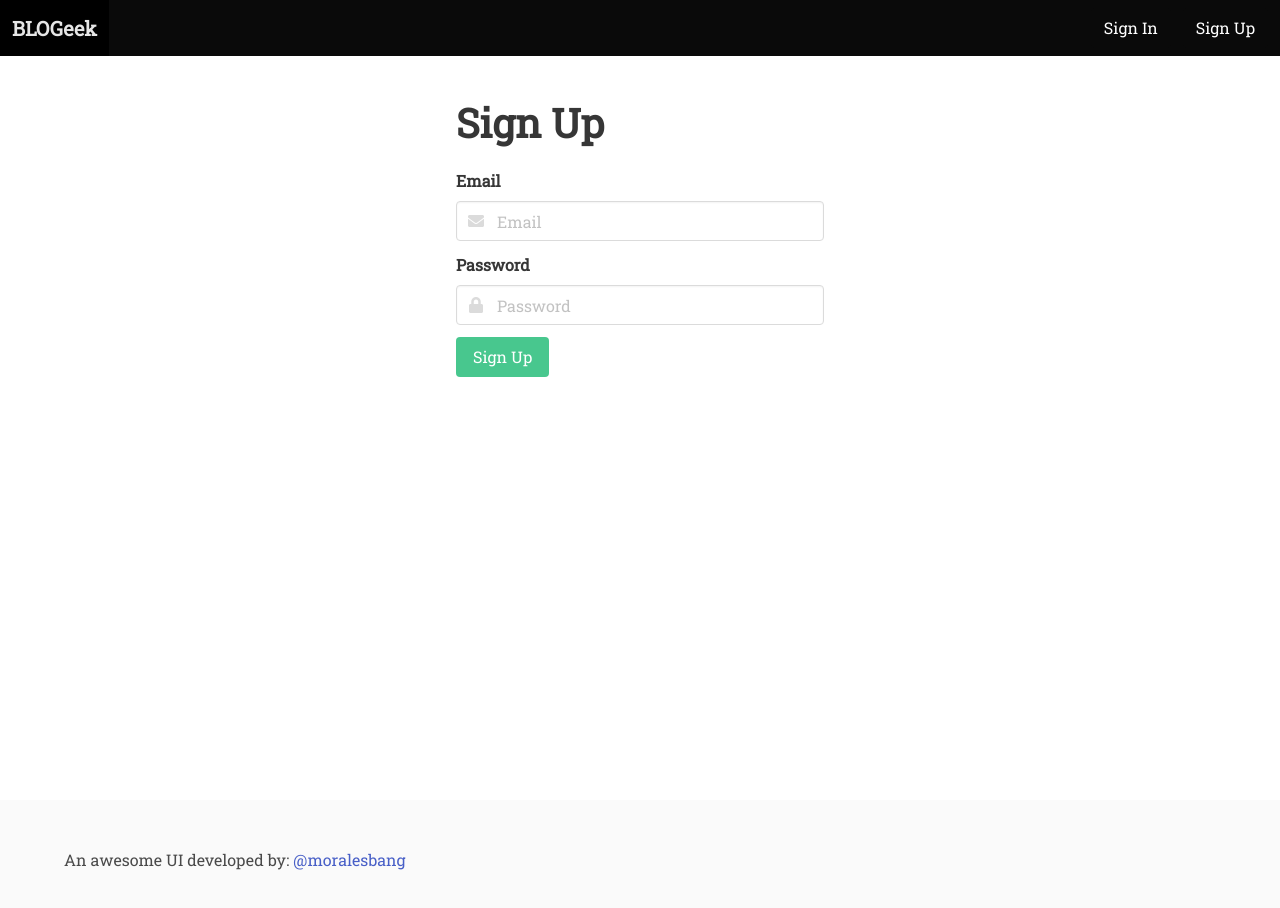
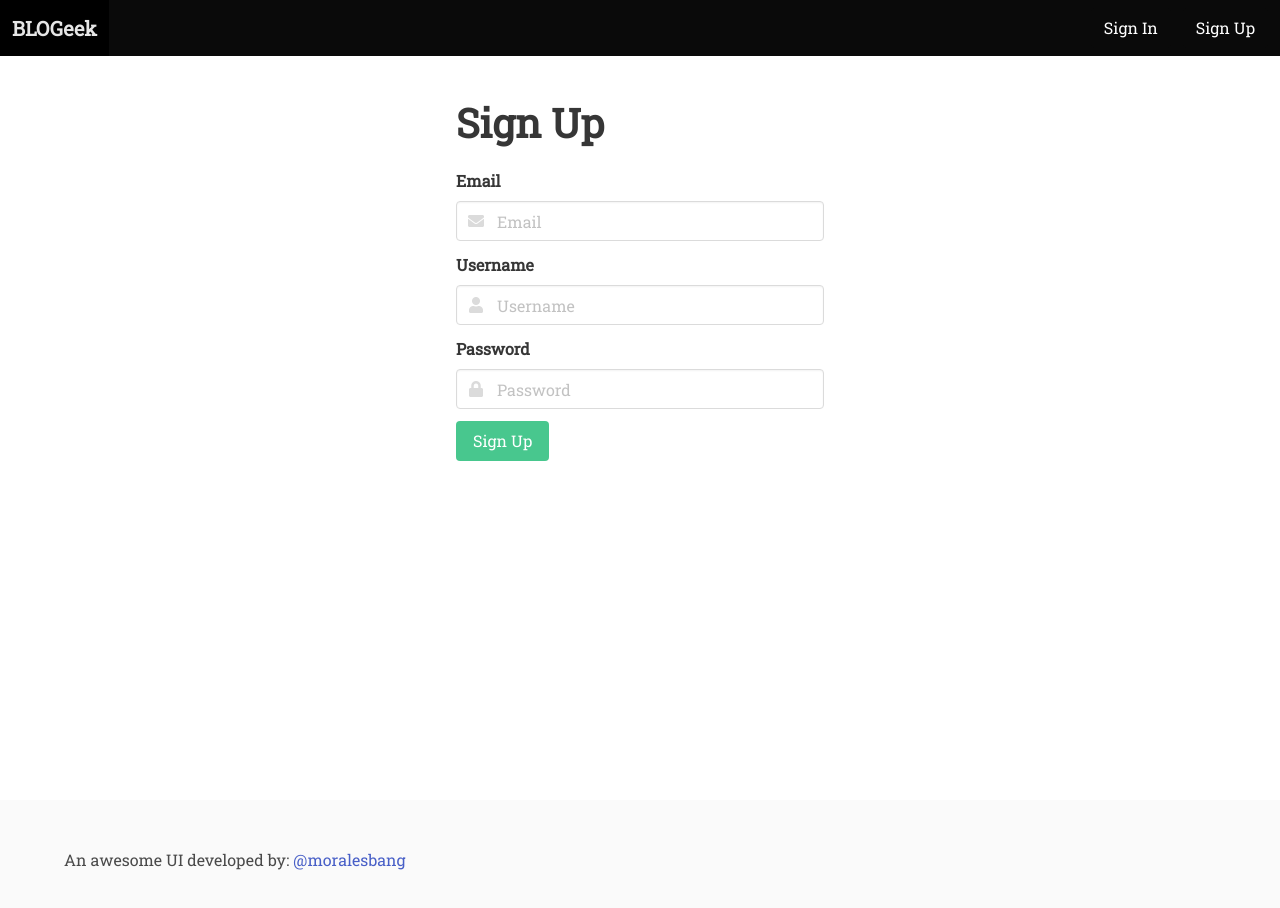
Before and after one commit to moralesbang/blogeek, a React (Create React App) app: page /users/sign_up in a window 1280 px wide. Shown: the top 908 px of the page. Built offline with nearby package versions, Linux system fonts and the light colour scheme.

Commit message:
Adds first part of API communication

```diff
--- a/src/components/posts/NewsFeed.js
+++ b/src/components/posts/NewsFeed.js
@@ -9,28 +9,20 @@ class NewsFeed extends Component {
   }
 
   componentWillMount(){
-    axios.get('https://jsonplaceholder.typicode.com/posts').then( res => {
-      const posts = res.data
-      posts.forEach( post => {
-        let data = {
-          id: post.id,
-          title: post.title,
-          content: post.body,
-          author: post.userId
-        }
-        this.setState({ posts: this.state.posts.concat([data]) })
-      })
+    axios.get('http://192.168.193.26:3200/posts').then( res => {
+      console.log(res.data)
+      this.setState({posts: res.data})
     })
   }
 
   render() {
-    // console.log( this.state.posts.length )
     return(
       <div className="column is-10">
         {
-          this.state.posts.map( post =>
-            <Post key={post.id} title={post.title} content={post.content} author={post.author}/>
-          )
+          this.state.posts.map( post => {
+            const props = { key: post._id, title: post.title, content: post.content, author: post.username };
+            return <Post {...props} />
+          })
         }
       </div>
     )
--- a/src/components/users/UserForm.js
+++ b/src/components/users/UserForm.js
@@ -6,8 +6,9 @@ class UserForm extends React.Component {
     super(props);
 
     this.state = {
+      username: '',
       email: '',
-      password: ''
+      password: '',
     };
   }
 
@@ -17,17 +18,11 @@ class UserForm extends React.Component {
 
   handleSubmit = event => {
     event.preventDefault()
+    axios.post('http://localhost:3200/sign_up', this.state)
+      .then(res => {
+        document.cookie = `authorization = ${res.data.token}`
+      })
 
-    const user = {
-      email: this.state.email,
-      password: this.state.password
-    }
-
-    axios.post('https://jsonplaceholder.typicode.com/users', { user })
-      .then(res => {
-        console.log(res)
-        console.log(res.data)
-      })
   }
 
   render() {
@@ -46,6 +41,21 @@ class UserForm extends React.Component {
 
               <span className="icon is-small is-left">
                 <i className="fas fa-envelope"></i>
+              </span>
+            </div>
+          </div>
+
+          <div className="field">
+            <label className="label">Username</label>
+            <div className="control has-icons-left">
+              <input className="input"
+                type="text"
+                name="username"
+                placeholder="Username"
+                onChange={this.handleChange} />
+
+              <span className="icon is-small is-left">
+                <i className="fas fa-user"></i>
               </span>
             </div>
           </div>
--- a/src/index.css
+++ b/src/index.css
@@ -1,6 +1,6 @@
 @import '~bulma/css/bulma.css';
 @import '~@fortawesome/fontawesome-free/css/all.css';
-@import 'functions.css';
+@import './functions.css';
 @import url('https://fonts.googleapis.com/css?family=Roboto+Slab');
 
 body {
```
